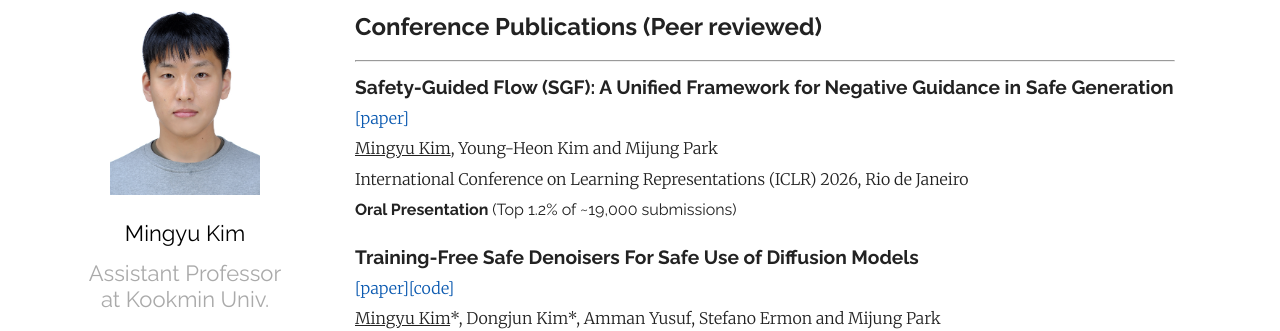
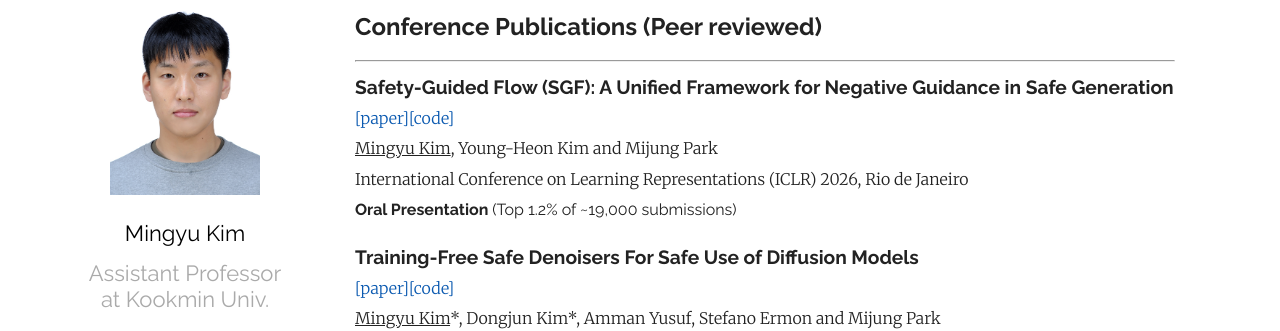
Before and after one commit to MingyuKim87/MingyuKim87.github.io, a Jekyll site: the page built from index.md, in a window 1280 px wide and 900 px high, scrolled down 1018 px. Shown: the part 152-483 px from the top of the window. Built offline with Jekyll 4.4.1, drawn with Linux system fonts in a browser that asks for light colours; some web fonts are replaced.

Commit message:
Update index.md

```diff
--- a/index.md
+++ b/index.md
@@ -47,7 +47,7 @@ Email : mgyukim [at] kookmin.ac.kr
 <hr>
 
 **<span style="font-family:Raleway; font-size:1.2em;">Safety-Guided Flow (SGF): A Unified Framework for Negative Guidance in Safe Generation</span>**
-[[paper]][sgf_openreview]
+[[paper]][sgf_openreview][[code]][sgf_code]
 <U>Mingyu Kim</U>, Young-Heon Kim and Mijung Park
 International Conference on Learning Representations (ICLR) 2026, Rio de Janeiro
 **<span style="font-family:Raleway; font-size:1.0em;">Oral Presentation</span>** <span style="font-family:Raleway; font-size:1.0em;">(Top 1.2% of ~19,000 submissions)</span>
@@ -226,6 +226,7 @@ Journal of the Society of Korea Industrial and Systems Engineering (*Domestic*),
 [safe_denoiser_arxiv]: https://arxiv.org/abs/2502.08011
 [safe_denoiser_code]: https://github.com/MingyuKim87/Safe_Denoiser
 [sgf_openreview]: https://openreview.net/forum?id=EA80Zib9UI
+[sgf_code]: https://github.com/MingyuKim87/SGF
 [steertta_workshop]: https://openreview.net/forum?id=iV0WBCDGcx
 [ellis]: https://ellis.eu/phd-postdoc
 [AISTATS2025_review]: https://aistats.org/aistats2025/awards.html#:~:text=Mingyu%20Kim
```
